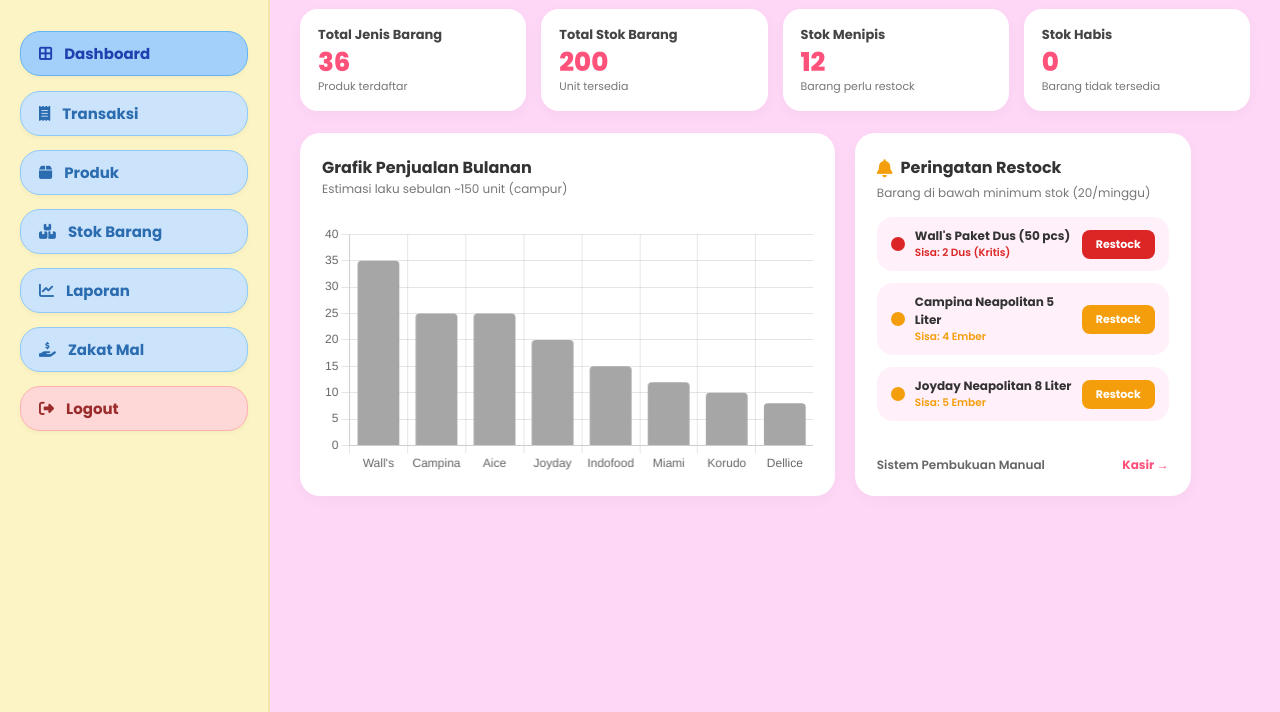
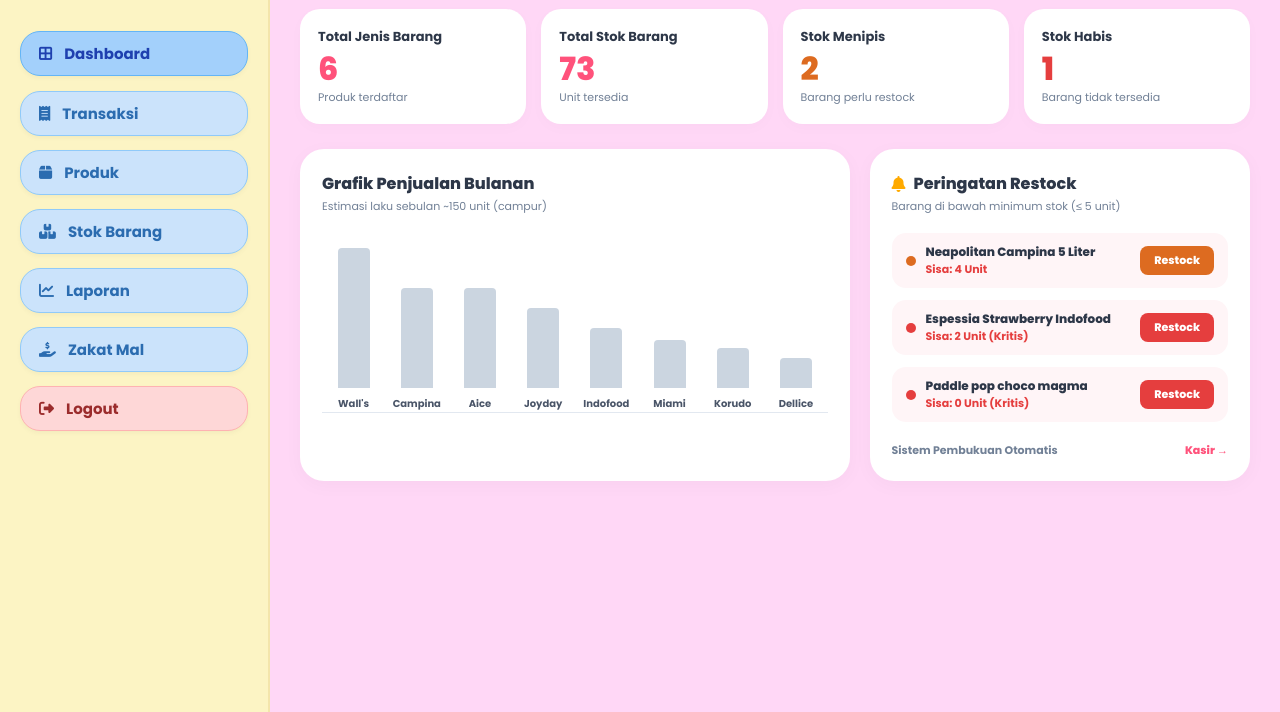
Before and after one commit to maslakhatulilma-pixel/JieLo-Ice-cream, a plain HTML site: page dashboard.html in a window 1280 px wide. Shown: the part 88-800 px from the top of the page. Drawn offline with nearby package versions, Linux system fonts and the light colour scheme.

Commit message:
Add files via upload

```diff
--- a/dashboard.html
+++ b/dashboard.html
@@ -4,9 +4,9 @@
   <meta charset="UTF-8">
   <meta name="viewport" content="width=device-width, initial-scale=1.0">
   <title>Dashboard - JieLo Ice Cream</title>
+
   <link href="https://fonts.googleapis.com/css2?family=Poppins:wght@400;500;600;700;800&display=swap" rel="stylesheet">
   <link rel="stylesheet" href="https://cdnjs.cloudflare.com/ajax/libs/font-awesome/6.4.0/css/all.min.css">
-  <script src="https://cdn.jsdelivr.net/npm/chart.js"></script>
 
   <style>
     * {
@@ -17,12 +17,12 @@
     }
 
     body {
-      background-color: #ffd7f6; /* Latar pink pastel area utama */
+      background-color: #ffd7f6;
       min-height: 100vh;
       display: flex;
     }
 
-    /* Sidebar Kiri - Warna Kuning Krem Pastel */
+    /* Sidebar Kiri - Kuning Krem Pastel */
     .sidebar {
       width: 270px;
       background-color: #fcf4c4;
@@ -49,7 +49,7 @@
     .brand-title {
       font-size: 22px;
       font-weight: 800;
-      color: #00838f; /* Biru tosca sesuai logo */
+      color: #00838f;
       line-height: 1.1;
     }
 
@@ -60,7 +60,6 @@
       gap: 14px;
     }
 
-    /* Tombol Menu Biru Pastel Rounded */
     .menu-item a {
       display: flex;
       align-items: center;
@@ -84,7 +83,6 @@
       transform: translateY(-1px);
     }
 
-    /* Tombol Logout Merah Soft */
     .menu-item-logout a {
       background-color: #fed7d7;
       color: #9b2c2c;
@@ -96,7 +94,7 @@
       color: #742a2a;
     }
 
-    /* Area Konten Utama */
+    /* Area Utama Konten */
     .main-content {
       flex: 1;
       padding: 25px 30px;
@@ -121,101 +119,119 @@
       margin-top: 4px;
     }
 
-    /* 4 Kartu Ringkasan Sejajar Horizontal */
-    .stats-row {
+    /* 4 Stat Cards */
+    .stats-grid {
       display: grid;
       grid-template-columns: repeat(4, 1fr);
       gap: 15px;
-      margin-bottom: 22px;
+      margin-bottom: 25px;
     }
 
     .stat-card {
       background: #ffffff;
-      padding: 16px 18px;
-      border-radius: 18px;
-      box-shadow: 0 4px 15px rgba(0,0,0,0.03);
+      border-radius: 20px;
+      padding: 18px;
+      box-shadow: 0 4px 15px rgba(0,0,0,0.02);
     }
 
     .stat-title {
       font-size: 13px;
       font-weight: 700;
-      color: #444;
-      margin-bottom: 2px;
+      color: #2d3748;
+      margin-bottom: 6px;
     }
 
     .stat-value {
-      font-size: 26px;
+      font-size: 32px;
       font-weight: 800;
       color: #ff527b;
-      line-height: 1.2;
+      line-height: 1;
+      margin-bottom: 4px;
     }
 
     .stat-desc {
       font-size: 11px;
-      color: #777;
+      color: #718096;
     }
 
-    /* Layout Bawah: Grafik + Peringatan Restock */
-    .bottom-grid {
+    /* Grid 2 Kolom Konten */
+    .dashboard-grid {
       display: grid;
-      grid-template-columns: 1.15fr 0.85fr;
+      grid-template-columns: 1.3fr 0.9fr;
       gap: 20px;
     }
 
     .card-box {
       background: #ffffff;
+      border-radius: 24px;
       padding: 22px;
-      border-radius: 20px;
-      box-shadow: 0 4px 15px rgba(0,0,0,0.03);
-      display: flex;
-      flex-direction: column;
-      justify-content: space-between;
+      box-shadow: 0 4px 20px rgba(0,0,0,0.03);
     }
 
-    .card-title {
+    .card-header-title {
       font-size: 16px;
-      font-weight: 700;
-      color: #333;
-    }
-
-    .card-subtitle {
-      font-size: 12px;
-      color: #777;
-      margin-bottom: 15px;
-    }
-
-    .chart-container {
-      position: relative;
-      height: 250px;
-      width: 100%;
-    }
-
-    /* Bagian Restock Kanan */
-    .restock-header {
+      font-weight: 800;
+      color: #2d3748;
       display: flex;
       align-items: center;
       gap: 8px;
-      font-size: 16px;
-      font-weight: 700;
-      color: #333;
     }
 
-    .restock-header i {
-      color: #f59e0b;
-      font-size: 18px;
+    .card-header-title i {
+      color: #ffaa00;
     }
 
+    .card-header-sub {
+      font-size: 11px;
+      color: #718096;
+      margin-top: 2px;
+      margin-bottom: 18px;
+    }
+
+    /* Simple CSS Bar Chart */
+    .chart-container {
+      display: flex;
+      align-items: flex-end;
+      justify-content: space-between;
+      height: 180px;
+      padding-top: 20px;
+      border-bottom: 1px solid #e2e8f0;
+    }
+
+    .bar-group {
+      display: flex;
+      flex-direction: column;
+      align-items: center;
+      gap: 8px;
+      flex: 1;
+    }
+
+    .bar {
+      width: 32px;
+      background-color: #cbd5e0;
+      border-radius: 4px 4px 0 0;
+      transition: height 0.3s ease;
+    }
+
+    .bar-label {
+      font-size: 10px;
+      font-weight: 700;
+      color: #4a5568;
+    }
+
+    /* List Peringatan Restock */
     .restock-list {
       display: flex;
       flex-direction: column;
       gap: 12px;
-      margin-top: 15px;
+      max-height: 220px;
+      overflow-y: auto;
     }
 
     .restock-item {
-      background: #fff0fa;
+      background: #fff5f7;
+      border-radius: 14px;
       padding: 10px 14px;
-      border-radius: 16px;
       display: flex;
       align-items: center;
       justify-content: space-between;
@@ -227,67 +243,65 @@
       gap: 10px;
     }
 
-    .dot-indicator {
-      width: 14px;
-      height: 14px;
+    .dot-status {
+      width: 10px;
+      height: 10px;
       border-radius: 50%;
-      flex-shrink: 0;
+      background: #e53e3e;
     }
 
-    .dot-red { background-color: #dc2626; }
-    .dot-orange { background-color: #f59e0b; }
-
-    .item-name {
-      font-size: 12px;
-      font-weight: 700;
-      color: #333;
+    .dot-warning {
+      background: #dd6b20;
     }
 
-    .item-status {
-      font-size: 10.5px;
-      font-weight: 600;
-      color: #dc2626;
+    .restock-name {
+      font-size: 12px;
+      font-weight: 800;
+      color: #2d3748;
+    }
+
+    .restock-qty {
+      font-size: 11px;
+      font-weight: 700;
+      color: #e53e3e;
     }
 
     .btn-restock {
-      background-color: #dc2626;
+      background: #e53e3e;
       color: white;
       border: none;
       padding: 6px 14px;
       border-radius: 8px;
       font-size: 11px;
-      font-weight: 700;
+      font-weight: 800;
       cursor: pointer;
       text-decoration: none;
-      display: inline-block;
     }
 
-    .btn-restock.orange {
-      background-color: #f59e0b;
+    .btn-restock.warning {
+      background: #dd6b20;
     }
 
-    .restock-footer {
+    .bottom-link-row {
       display: flex;
       justify-content: space-between;
       align-items: center;
-      margin-top: 25px;
-      padding-top: 10px;
-      font-size: 12px;
-      font-weight: 600;
+      margin-top: 20px;
+      font-size: 11px;
+      font-weight: 700;
+      color: #718096;
     }
 
-    .footer-left { color: #666; }
-    .footer-right { color: #ff527b; text-decoration: none; font-weight: 700; }
-
-    @media (max-width: 1024px) {
-      .stats-row { grid-template-columns: repeat(2, 1fr); }
-      .bottom-grid { grid-template-columns: 1fr; }
+    .link-kasir {
+      color: #ff527b;
+      text-decoration: none;
+      font-weight: 800;
     }
   </style>
 </head>
 <body>
 
-  <!-- Sidebar Kiri (Kuning Krem) -->
+  <!-- Sidebar Kiri -->
   <div class="sidebar">
     <div class="brand-logo">
       <img src="logoremove.png" alt="JieLo Logo" class="logo-img">
@@ -305,99 +319,68 @@
     </ul>
   </div>
 
-  <!-- Area Utama Dashboard -->
+  <!-- Area Utama Konten -->
   <div class="main-content">
     <div class="page-header">
       <h1 class="page-title">DASHBOARD</h1>
       <p class="page-subtitle">Ringkasan kegiatan toko hari ini</p>
     </div>
 
-    <!-- 4 Ringkasan Statistik Horizontal -->
-    <div class="stats-row">
+    <!-- 4 KARTU STATISTIK (AUTOMATIC REAL-TIME) -->
+    <div class="stats-grid">
       <div class="stat-card">
         <div class="stat-title">Total Jenis Barang</div>
-        <div class="stat-value">36</div>
+        <div class="stat-value" id="valTotalJenis">0</div>
         <div class="stat-desc">Produk terdaftar</div>
       </div>
       <div class="stat-card">
         <div class="stat-title">Total Stok Barang</div>
-        <div class="stat-value">200</div>
+        <div class="stat-value" id="valTotalStok">0</div>
         <div class="stat-desc">Unit tersedia</div>
       </div>
       <div class="stat-card">
         <div class="stat-title">Stok Menipis</div>
-        <div class="stat-value">12</div>
+        <div class="stat-value" id="valStokMenipis" style="color:#dd6b20;">0</div>
         <div class="stat-desc">Barang perlu restock</div>
       </div>
       <div class="stat-card">
         <div class="stat-title">Stok Habis</div>
-        <div class="stat-value">0</div>
+        <div class="stat-value" id="valStokHabis" style="color:#e53e3e;">0</div>
         <div class="stat-desc">Barang tidak tersedia</div>
       </div>
     </div>
 
-    <!-- Grafik Penjualan & Peringatan Restock -->
-    <div class="bottom-grid">
+    <!-- GRID DUA KOLOM -->
+    <div class="dashboard-grid">
       <!-- Grafik Penjualan Bulanan -->
       <div class="card-box">
-        <div>
-          <div class="card-title">Grafik Penjualan Bulanan</div>
-          <div class="card-subtitle">Estimasi laku sebulan ~150 unit (campur)</div>
-        </div>
+        <div class="card-header-title">Grafik Penjualan Bulanan</div>
+        <div class="card-header-sub">Estimasi laku sebulan ~150 unit (campur)</div>
+
         <div class="chart-container">
-          <canvas id="salesChart"></canvas>
+          <div class="bar-group"><div class="bar" style="height: 140px;"></div><span class="bar-label">Wall's</span></div>
+          <div class="bar-group"><div class="bar" style="height: 100px;"></div><span class="bar-label">Campina</span></div>
+          <div class="bar-group"><div class="bar" style="height: 100px;"></div><span class="bar-label">Aice</span></div>
+          <div class="bar-group"><div class="bar" style="height: 80px;"></div><span class="bar-label">Joyday</span></div>
+          <div class="bar-group"><div class="bar" style="height: 60px;"></div><span class="bar-label">Indofood</span></div>
+          <div class="bar-group"><div class="bar" style="height: 48px;"></div><span class="bar-label">Miami</span></div>
+          <div class="bar-group"><div class="bar" style="height: 40px;"></div><span class="bar-label">Korudo</span></div>
+          <div class="bar-group"><div class="bar" style="height: 30px;"></div><span class="bar-label">Dellice</span></div>
         </div>
       </div>
 
-      <!-- Kartu Peringatan Restock Kanan -->
+      <!-- Peringatan Restock (Real-time dari Stok Produk) -->
       <div class="card-box">
-        <div>
-          <div class="restock-header">
-            <i class="fa-solid fa-bell"></i> Peringatan Restock
-          </div>
-          <div class="card-subtitle" style="margin-top: 4px; margin-bottom: 12px;">
-            Barang di bawah minimum stok (20/minggu)
-          </div>
+        <div class="card-header-title"><i class="fa-solid fa-bell"></i> Peringatan Restock</div>
+        <div class="card-header-sub">Barang di bawah minimum stok (&le; 5 unit)</div>
 
-          <div class="restock-list">
-            <div class="restock-item">
-              <div class="restock-info">
-                <div class="dot-indicator dot-red"></div>
-                <div>
-                  <div class="item-name">Wall's Paket Dus (50 pcs)</div>
-                  <div class="item-status">Sisa: 2 Dus (Kritis)</div>
-                </div>
-              </div>
-              <a href="stok.html" class="btn-restock">Restock</a>
-            </div>
-
-            <div class="restock-item">
-              <div class="restock-info">
-                <div class="dot-indicator dot-orange"></div>
-                <div>
-                  <div class="item-name">Campina Neapolitan 5 Liter</div>
-                  <div class="item-status" style="color: #f59e0b;">Sisa: 4 Ember</div>
-                </div>
-              </div>
-              <a href="stok.html" class="btn-restock orange">Restock</a>
-            </div>
-
-            <div class="restock-item">
-              <div class="restock-info">
-                <div class="dot-indicator dot-orange"></div>
-                <div>
-                  <div class="item-name">Joyday Neapolitan 8 Liter</div>
-                  <div class="item-status" style="color: #f59e0b;">Sisa: 5 Ember</div>
-                </div>
-              </div>
-              <a href="stok.html" class="btn-restock orange">Restock</a>
-            </div>
-          </div>
+        <div class="restock-list" id="restockContainer">
+          <!-- Otomatis diisi oleh JavaScript -->
         </div>
 
-        <div class="restock-footer">
-          <span class="footer-left">Sistem Pembukuan Manual</span>
-          <a href="transaksi.html" class="footer-right">Kasir →</a>
+        <div class="bottom-link-row">
+          <span>Sistem Pembukuan Otomatis</span>
+          <a href="transaksi.html" class="link-kasir">Kasir &rarr;</a>
         </div>
       </div>
     </div>
@@ -405,32 +388,84 @@
   </div>
 
   <script>
-    // Grafik Penjualan Chart.js
-    const ctx = document.getElementById('salesChart').getContext('2d');
-    new Chart(ctx, {
-      type: 'bar',
-      data: {
-        labels: ['Wall\'s', 'Campina', 'Aice', 'Joyday', 'Indofood', 'Miami', 'Korudo', 'Dellice'],
-        datasets: [{
-          label: 'Penjualan',
-          data: [35, 25, 25, 20, 15, 12, 10, 8],
-          backgroundColor: '#a6a6a6',
-          borderRadius: 4,
-        }]
-      },
-      options: {
-        responsive: true,
-        maintainAspectRatio: false,
-        plugins: { legend: { display: false } },
-        scales: {
-          y: {
-            beginAtZero: true,
-            max: 40,
-            ticks: { stepSize: 5 }
-          }
+    // Data Default Produk jika localStorage masih kosong
+    const initialProducts = [
+      { name: "Neapolitan Campina 5 Liter", category: "5 Liter", merk: "Campina", price: 175000, stock: 4 },
+      { name: "Populaire coklat Wall's", category: "Cup", merk: "Wall's", price: 4000, stock: 7 },
+      { name: "Neapolitan Miami 5 Liter", category: "5 Liter", merk: "Miami", price: 150000, stock: 10 },
+      { name: "Es Susu Joyday", category: "Stick", merk: "Joyday", price: 2000, stock: 50 },
+      { name: "Espessia Strawberry Indofood", category: "Dus", merk: "Indofood", price: 98000, stock: 2 },
+      { name: "Paddle pop choco magma", category: "Eceran", merk: "Joyday", price: 2000, stock: 0 }
+    ];
+
+    // Ambil data produk dari localStorage atau gunakan data awal
+    function getProducts() {
+      const saved = localStorage.getItem('jielo_products');
+      if (!saved) {
+        localStorage.setItem('jielo_products', JSON.stringify(initialProducts));
+        return initialProducts;
+      }
+      return JSON.parse(saved);
+    }
+
+    // Fungsi Render Real-time Dashboard
+    function updateDashboard() {
+      const products = getProducts();
+
+      let totalJenis = products.length;
+      let totalStok = 0;
+      let stokMenipis = 0;
+      let stokHabis = 0;
+
+      const restockContainer = document.getElementById('restockContainer');
+      restockContainer.innerHTML = '';
+
+      products.forEach(p => {
+        const qty = parseInt(p.stock) || 0;
+        totalStok += qty;
+
+        if (qty === 0) {
+          stokHabis++;
+        } else if (qty <= 5) {
+          stokMenipis++;
         }
+
+        // Tampilkan ke Peringatan Restock jika stok <= 5
+        if (qty <= 5) {
+          const isKritis = qty <= 2;
+          const statusClass = isKritis ? '' : 'warning';
+          const dotClass = isKritis ? '' : 'dot-warning';
+          const textStatus = isKritis ? '(Kritis)' : '';
+
+          const itemHtml = `
+            <div class="restock-item">
+              <div class="restock-info">
+                <div class="dot-status ${dotClass}"></div>
+                <div>
+                  <div class="restock-name">${p.name}</div>
+                  <div class="restock-qty">Sisa: ${qty} Unit ${textStatus}</div>
+                </div>
+              </div>
+              <a href="stok.html" class="btn-restock ${statusClass}">Restock</a>
+            </div>
+          `;
+          restockContainer.innerHTML += itemHtml;
+        }
+      });
+
+      if (restockContainer.innerHTML === '') {
+        restockContainer.innerHTML = '<div style="text-align:center; color:#a0aec0; padding:20px; font-size:12px;">Semua stok barang aman!</div>';
       }
-    });
+
+      // Update angka di kartu atas
+      document.getElementById('valTotalJenis').innerText = totalJenis;
+      document.getElementById('valTotalStok').innerText = totalStok;
+      document.getElementById('valStokMenipis').innerText = stokMenipis;
+      document.getElementById('valStokHabis').innerText = stokHabis;
+    }
+
+    // Jalankan saat halaman dibuka
+    updateDashboard();
   </script>
 
 </body>
```
